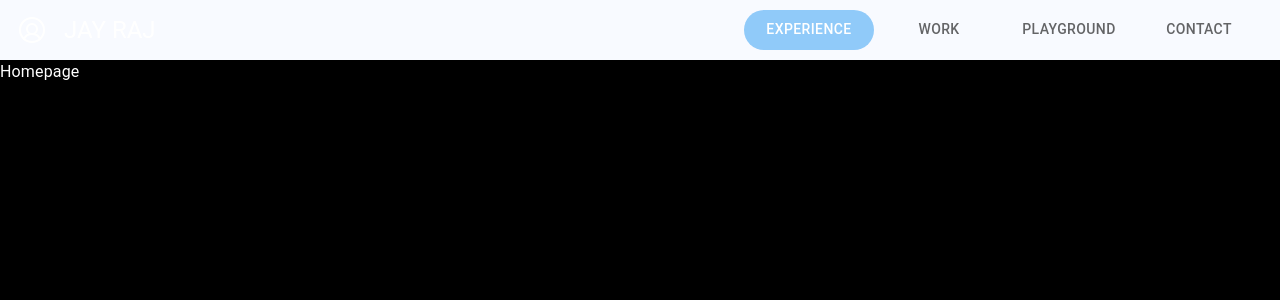
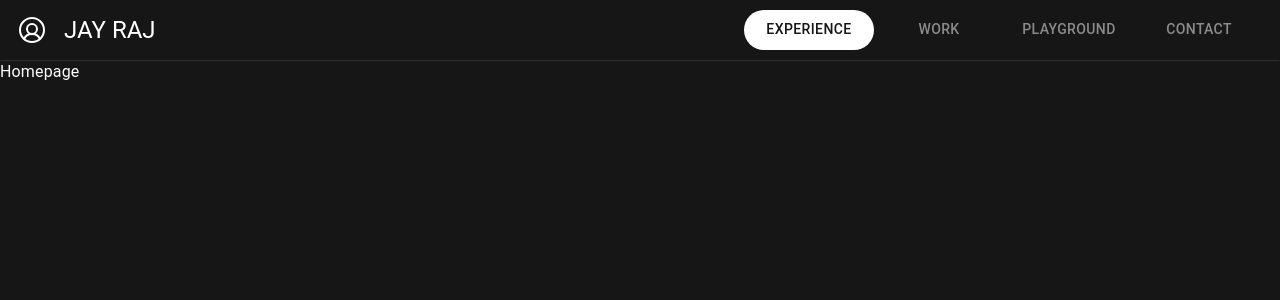
Before and after one commit to Vindorable/vindorable.github.io, a React (Create React App) app in the folder react-personal-website/website/: page /#/home in a window 1280 px wide. Shown: the top 300 px of the page. Built offline with nearby package versions, Linux system fonts and the light colour scheme.

Commit message:
Some theme work.

```diff
--- a/react-personal-website/website/src/components/nav-tab.js
+++ b/react-personal-website/website/src/components/nav-tab.js
@@ -11,6 +11,10 @@ const NavTabs = styled(Tabs)(({ theme }) => ({
   '& .MuiTabs-indicator': {
     height: '100%',
     borderRadius: '22px',
+    backgroundColor: theme.palette.background.defaultInverse,
+  },
+  '& .MuiTouchRipple-root': {
+    display: 'none',
   },
 }));
 
@@ -20,16 +24,16 @@ const NavTab = styled(Tab)(({ theme }) => ({
   height: 40, // Default = 48px
   minWidth: 130,
   width: 130,
-  color: 'rgba(0, 0, 0, 0.6)',
+  color: theme.palette.text.disabled,
   '&.Mui-selected': {
-    color: '#fff',
+    color: theme.palette.background.default,
     zIndex: '1',
   },
   "&:hover": {
-    color: "black",
+    color: theme.palette.text.primary,
     opacity: 1,
     '&.Mui-selected': {
-      color: '#fff',
+      color: theme.palette.background.default,
       zIndex: '1',
     },
   }
--- a/react-personal-website/website/src/components/navbar-02.js
+++ b/react-personal-website/website/src/components/navbar-02.js
@@ -1,5 +1,6 @@
 import React from "react";
 import { Box, Icon, Stack, Typography } from "@mui/material";
+import { useTheme } from "@mui/material/styles";
 import { UserCircle } from "phosphor-react";
 
 import { NavTab, NavTabs } from "./nav-tab";
@@ -12,6 +13,8 @@ import { PATH_WEBPAGE } from "../routes/paths";
 // ---------------------------------------------------------
 
 const Navbar = () => {
+  const theme = useTheme();
+
   // Tabs.
   const [value, setValue] = React.useState(0);
   const handleChange = (event, newValue) => {
@@ -23,8 +26,8 @@ const Navbar = () => {
       <Box
         p={2} // 2 * 8 (mui internal value) = 16px
         sx={{
-          backgroundColor: "#F8FAFF",
-          boxShadow: "0px 0px 2px rgba(0, 0, 0, 0.25)",
+          backgroundColor: theme.palette.background.default,
+          boxShadow: `0px 0px 2px ${theme.palette.dividerCustom.strong}`,
           height: 60,
           width: "100vw",
           maxWidth: "100%", // This is very Important else there will be the 100vw scrollbar issue.
--- a/react-personal-website/website/src/pages/pokemon.js
+++ b/react-personal-website/website/src/pages/pokemon.js
@@ -38,7 +38,7 @@ const Pokemon = () => {
             p={3}
             sx={{
               //backgroundColor: theme.palette.mode === "light" ? "#FFFF00" : "#EE9626",
-              backgroundColor: theme.palette.background.test,
+              backgroundColor: theme.palette.background.paper,
               boxShadow: "0px 0px 2px rgba(0, 0, 0, 0.25)",
               width: {
                 xs: "auto", // 0px
--- a/react-personal-website/website/src/theme/palette.js
+++ b/react-personal-website/website/src/theme/palette.js
@@ -1,4 +1,7 @@
-
+// https://mui.com/material-ui/customization/default-theme/
+// https://mui.com/material-ui/customization/color/
+// https://m2.material.io/inline-tools/color/
+import { alpha } from "@mui/material/styles";
 
 
 // ---------------------------------------------------------
@@ -6,11 +9,17 @@
 const palette = {
   light: {
     mode: "light",
-    background: { paper: "#F8FAFF", default: "#fff", test: "#FFFF00" },
+    text: { primary: alpha("#000", 0.87), secondary: alpha("#000", 0.6), disabled: alpha("#000", 0.38) },
+    background: { paper: "#F8FAFF", default: "#fff", defaultInverse: "rgb(22, 22, 22)" },
+    divider: alpha("#000", 0.12), // default mui theme
+    dividerCustom: { strong: alpha("#000", 0.3) }
   },
   dark: {
     mode: "dark",
-    background: { paper: "#121212", default: "#000", test: "#EE9626" },
+    text: { primary: "#fff", secondary: alpha("#fff", 0.7), disabled: alpha("#fff", 0.5) },
+    background: { paper: "rgb(24, 24, 24)", default: "rgb(22, 22, 22)", defaultInverse: "#fff" },
+    divider: alpha("#fff", 0.12), // default mui theme
+    dividerCustom: { strong: alpha("#fff", 0.3) }
   },
 };
 
```
